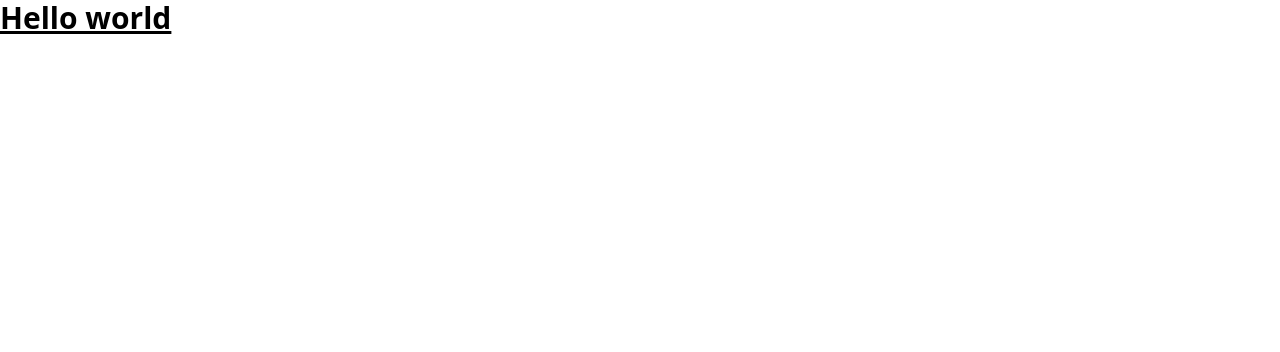
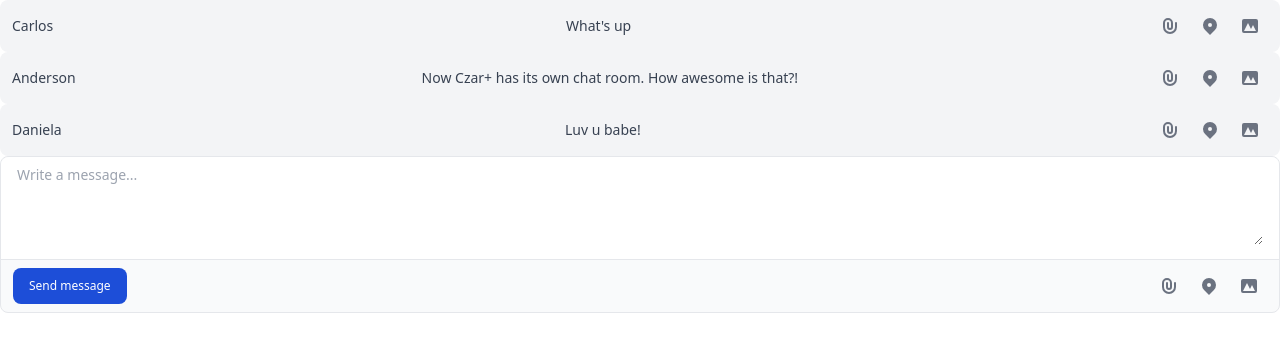
Before and after one commit to poliedros/web-chat-app, a Next.js app: page / in a window 1280 px wide. Shown: the top 352 px of the page. Built offline with nearby package versions, Linux system fonts and the light colour scheme.

Commit message:
feat: add web-chat index components

```diff
--- a/pages/index.tsx
+++ b/pages/index.tsx
@@ -1,7 +1,39 @@
 import type { NextPage } from "next";
 import Head from "next/head";
+import { useState } from "react";
 
+type Message = {
+  _id: string;
+  username: string;
+  date: Date;
+  message: string;
+};
+
+function getMessages(): Message[] {
+  return [
+    {
+      _id: "1",
+      username: "Carlos",
+      date: new Date(),
+      message: "What's up",
+    },
+    {
+      _id: "2",
+      username: "Anderson",
+      date: new Date(),
+      message: "Now Czar+ has its own chat room. How awesome is that?!",
+    },
+    {
+      _id: "3",
+      username: "Daniela",
+      date: new Date(),
+      message: "Luv u babe!",
+    },
+  ];
+}
 const Home: NextPage = () => {
+  const [messages, setMessages] = useState<Message[]>(getMessages());
+
   return (
     <div>
       <Head>
@@ -10,9 +42,141 @@ const Home: NextPage = () => {
         <link rel="icon" href="/favicon.ico" />
       </Head>
 
-      <h1 className="text-3xl font-bold underline">Hello world</h1>
+      <Messages data={messages} />
+      <MessageInput
+        onMessageSent={(message) => setMessages([...messages, message])}
+      />
     </div>
   );
 };
 
 export default Home;
+
+function Messages({ data }: { data: Message[] }) {
+  return (
+    <div>
+      {data.map((message) => (
+        <div
+          key={message._id}
+          className="flex justify-between items-center py-2 px-3 p-4 text-sm text-gray-700 bg-gray-100 rounded-lg dark:bg-gray-700 dark:text-gray-300"
+        >
+          <span className="font-medium">{message.username}</span>
+          {message.message}
+          <MessageAttachs />
+        </div>
+      ))}
+    </div>
+  );
+}
+
+function MessageAttachs() {
+  return (
+    <div className="flex pl-0 space-x-1 sm:pl-2">
+      <button
+        type="button"
+        className="inline-flex justify-center p-2 text-gray-500 rounded cursor-pointer hover:text-gray-900 hover:bg-gray-100 dark:text-gray-400 dark:hover:text-white dark:hover:bg-gray-600"
+      >
+        <svg
+          aria-hidden="true"
+          className="w-5 h-5"
+          fill="currentColor"
+          viewBox="0 0 20 20"
+          xmlns="http://www.w3.org/2000/svg"
+        >
+          <path
+            fillRule="evenodd"
+            d="M8 4a3 3 0 00-3 3v4a5 5 0 0010 0V7a1 1 0 112 0v4a7 7 0 11-14 0V7a5 5 0 0110 0v4a3 3 0 11-6 0V7a1 1 0 012 0v4a1 1 0 102 0V7a3 3 0 00-3-3z"
+            clipRule="evenodd"
+          ></path>
+        </svg>
+        <span className="sr-only">Attach file</span>
+      </button>
+      <button
+        type="button"
+        className="inline-flex justify-center p-2 text-gray-500 rounded cursor-pointer hover:text-gray-900 hover:bg-gray-100 dark:text-gray-400 dark:hover:text-white dark:hover:bg-gray-600"
+      >
+        <svg
+          aria-hidden="true"
+          className="w-5 h-5"
+          fill="currentColor"
+          viewBox="0 0 20 20"
+          xmlns="http://www.w3.org/2000/svg"
+        >
+          <path
+            fillRule="evenodd"
+            d="M5.05 4.05a7 7 0 119.9 9.9L10 18.9l-4.95-4.95a7 7 0 010-9.9zM10 11a2 2 0 100-4 2 2 0 000 4z"
+            clipRule="evenodd"
+          ></path>
+        </svg>
+        <span className="sr-only">Set location</span>
+      </button>
+      <button
+        type="button"
+        className="inline-flex justify-center p-2 text-gray-500 rounded cursor-pointer hover:text-gray-900 hover:bg-gray-100 dark:text-gray-400 dark:hover:text-white dark:hover:bg-gray-600"
+      >
+        <svg
+          aria-hidden="true"
+          className="w-5 h-5"
+          fill="currentColor"
+          viewBox="0 0 20 20"
+          xmlns="http://www.w3.org/2000/svg"
+        >
+          <path
+            fillRule="evenodd"
+            d="M4 3a2 2 0 00-2 2v10a2 2 0 002 2h12a2 2 0 002-2V5a2 2 0 00-2-2H4zm12 12H4l4-8 3 6 2-4 3 6z"
+            clipRule="evenodd"
+          ></path>
+        </svg>
+        <span className="sr-only">Upload image</span>
+      </button>
+    </div>
+  );
+}
+
+type MessageInputProps = {
+  onMessageSent: (message: Message) => void;
+};
+
+function MessageInput({ onMessageSent }: MessageInputProps) {
+  const [message, setMessage] = useState("");
+
+  function sendMessage() {
+    const messageObj: Message = {
+      _id: "1l2j3",
+      date: new Date(),
+      message: message,
+      username: "Carlos",
+    };
+
+    setMessage("");
+    onMessageSent(messageObj);
+  }
+
+  return (
+    <div className="mb-4 w-full bg-gray-50 rounded-lg border border-gray-200 dark:bg-gray-700 dark:border-gray-600">
+      <div className="py-2 px-4 bg-white rounded-t-lg dark:bg-gray-800">
+        <textarea
+          id="comment"
+          rows={4}
+          className="px-0 w-full text-sm text-gray-900 bg-white border-0 dark:bg-gray-800 focus:ring-0 dark:text-white dark:placeholder-gray-400"
+          placeholder="Write a message..."
+          required
+          onChange={(e) => setMessage(e.target.value)}
+          value={message}
+        ></textarea>
+      </div>
+
+      <div className="flex justify-between items-center py-2 px-3 border-t dark:border-gray-600">
+        <button
+          type="submit"
+          className="inline-flex items-center py-2.5 px-4 text-xs font-medium text-center text-white bg-blue-700 rounded-lg focus:ring-4 focus:ring-blue-200 dark:focus:ring-blue-900 hover:bg-blue-800"
+          onClick={sendMessage}
+        >
+          Send message
+        </button>
+
+        <MessageAttachs />
+      </div>
+    </div>
+  );
+}
```
